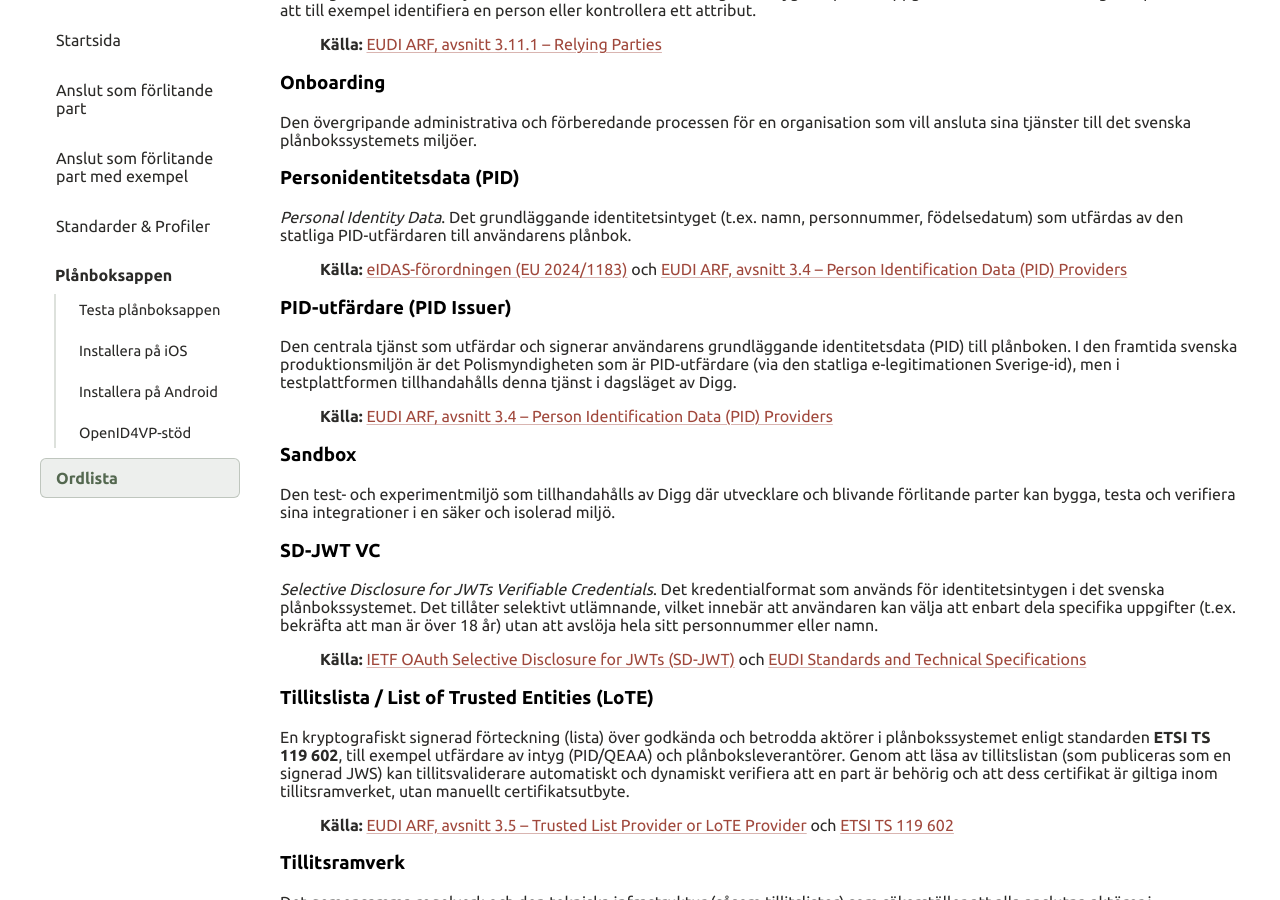
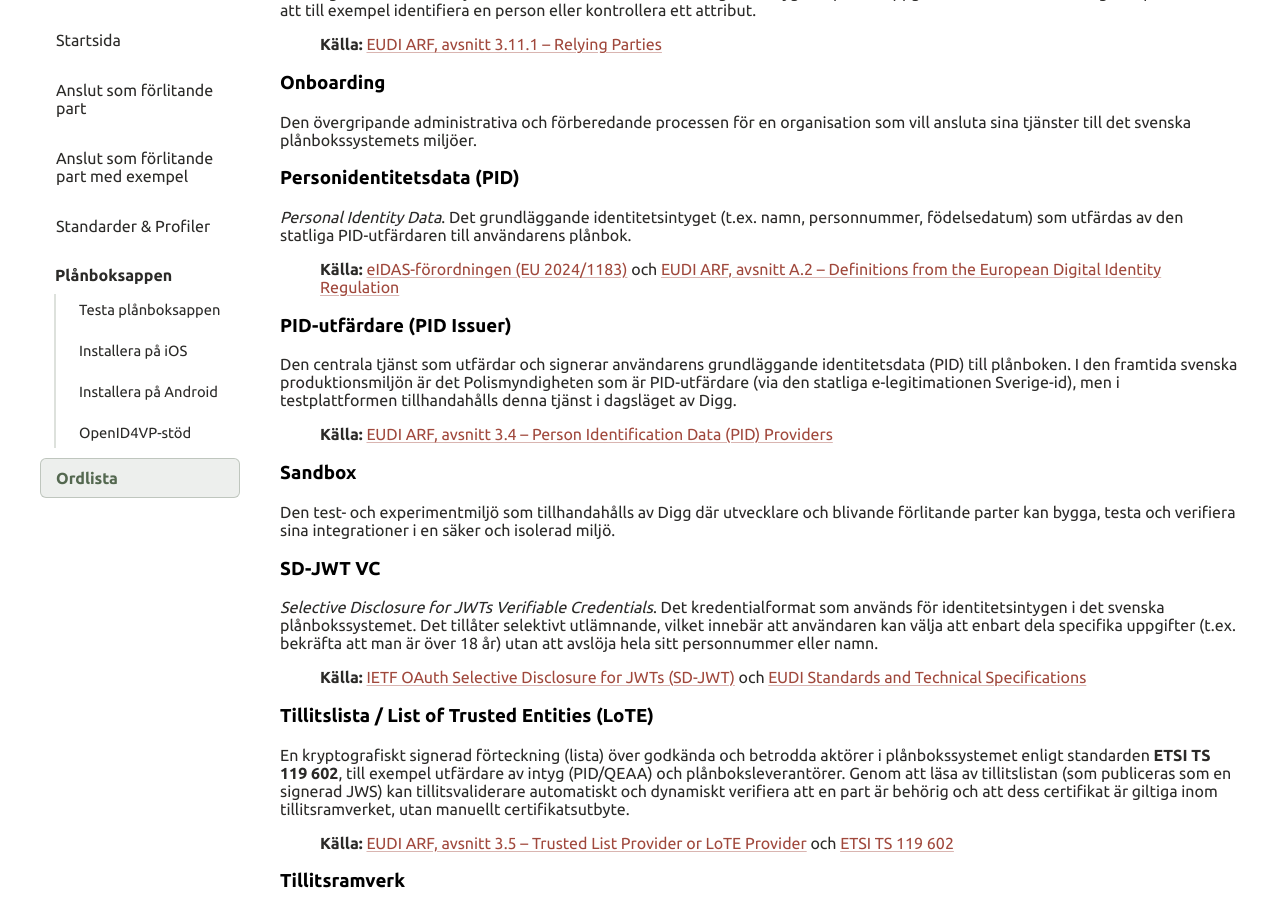
Before and after one commit to diggsweden/wallet-utvecklarportal, a Jekyll site: the page built from pages/ordlista.md, in a window 1280 px wide and 900 px high, scrolled down 896 px. Built offline with Jekyll 4.4.1, drawn with Linux system fonts in a browser that asks for light colours.

Commit message:
docs(ordlista): use direct PID definition

```diff
--- a/pages/ordlista.md
+++ b/pages/ordlista.md
@@ -33,7 +33,7 @@ Den övergripande administrativa och förberedande processen för en organisatio
 
 ### Personidentitetsdata (PID)
 *Personal Identity Data*. Det grundläggande identitetsintyget (t.ex. namn, personnummer, födelsedatum) som utfärdas av den statliga PID-utfärdaren till användarens plånbok.
-> **Källa:** [eIDAS-förordningen (EU 2024/1183)](https://eur-lex.europa.eu/legal-content/SV/TXT/?uri=CELEX:32024R1183) och [EUDI ARF, avsnitt 3.4 – Person Identification Data (PID) Providers](https://eudi.dev/3.0.0/main/03-roles-within-the-eudi-wallet-ecosystem/#34-person-identification-data-pid-providers)
+> **Källa:** [eIDAS-förordningen (EU 2024/1183)](https://eur-lex.europa.eu/legal-content/SV/TXT/?uri=CELEX:32024R1183) och [EUDI ARF, avsnitt A.2 – Definitions from the European Digital Identity Regulation](https://eudi.dev/3.0.0/annexes/annex-1/annex-1-definitions/#a2-definitions-from-the-european-digital-identity-regulation)
 
 ### PID-utfärdare (PID Issuer)
 Den centrala tjänst som utfärdar och signerar användarens grundläggande identitetsdata (PID) till plånboken. I den framtida svenska produktionsmiljön är det Polismyndigheten som är PID-utfärdare (via den statliga e-legitimationen Sverige-id), men i testplattformen tillhandahålls denna tjänst i dagsläget av Digg.
```
